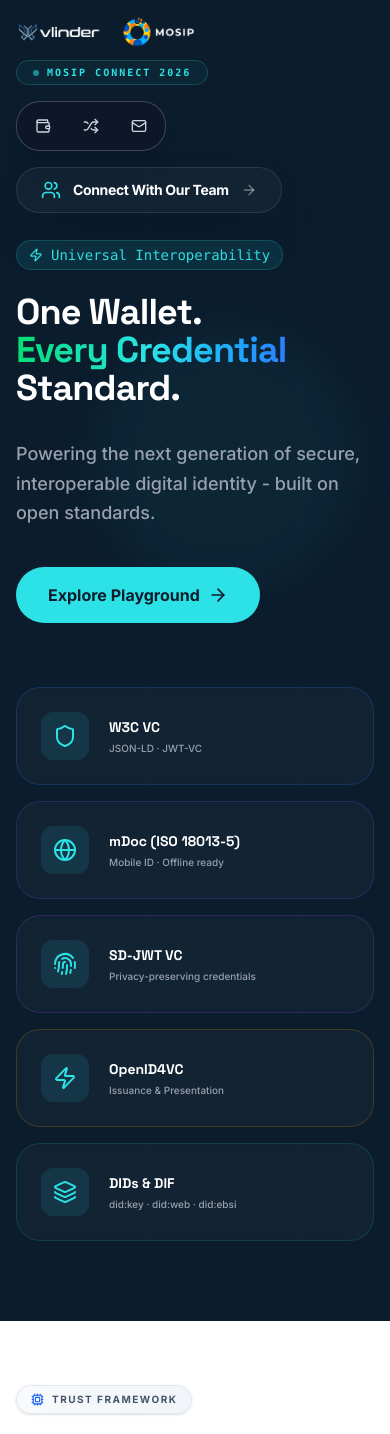
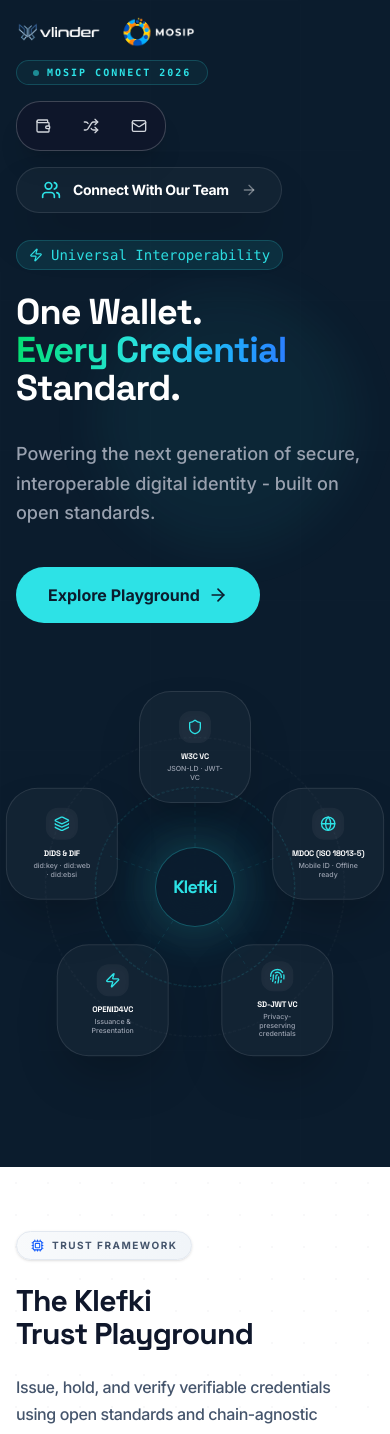
Before and after one commit to kishorekumarj79/Landing-Page, a React (Vite) app: page / in a window 390 px wide. Shown: the top 1434 px of the page. Built offline with nearby package versions, Linux system fonts and the light colour scheme.

Commit message:
fix: mobile view changed

```diff
--- a/src/components/Hero.jsx
+++ b/src/components/Hero.jsx
@@ -364,18 +364,18 @@
                         </div>
                     </motion.div>
 
-                    {/* Circular Orbit for Standards (Replacement for Grid) */}
-                    <div className="relative h-[550px] hidden lg:flex items-center justify-center transform-gpu">
+                    {/* Responsive Circular Orbit for Standards */}
+                    <div className={`relative ${isMobile ? 'h-[400px]' : 'h-[550px]'} flex items-center justify-center transform-gpu`}>
                         {/* Animated Rings */}
-                        <div className="absolute w-[300px] h-[300px] rounded-full border border-dashed border-accent/20 animate-[spin_40s_linear_infinite]" />
-                        <div className="absolute w-[450px] h-[450px] rounded-full border border-dashed border-white/5 animate-[spin_60s_linear_infinite_reverse]" />
+                        <div className={`absolute ${isMobile ? 'w-[200px] h-[200px]' : 'w-[300px] h-[300px]'} rounded-full border border-dashed border-accent/20 animate-[spin_40s_linear_infinite]`} />
+                        <div className={`absolute ${isMobile ? 'w-[300px] h-[300px]' : 'w-[450px] h-[450px]'} rounded-full border border-dashed border-white/5 animate-[spin_60s_linear_infinite_reverse]`} />
 
                         {/* Connection Lines (Static SVG) */}
                         <svg className="absolute inset-0 w-full h-full pointer-events-none">
                             {standards.map((_, index) => {
                                 const angle = (index * 72 * Math.PI) / 180 - (Math.PI / 2);
-                                const x2 = 50 + (Math.cos(angle) * 35);
-                                const y2 = 50 + (Math.sin(angle) * 35);
+                                const x2 = 50 + (Math.cos(angle) * (isMobile ? 25 : 35));
+                                const y2 = 50 + (Math.sin(angle) * (isMobile ? 25 : 35));
                                 return (
                                     <line
                                         key={index}
@@ -391,16 +391,16 @@
 
                         {/* Central Hub */}
                         <div className="relative z-20">
-                            <div className="absolute inset-0 bg-accent/20 rounded-full blur-2xl animate-pulse" />
-                            <div className="w-28 h-28 bg-primary/80 backdrop-blur-xl rounded-full border border-accent/30 flex flex-col items-center justify-center shadow-[0_0_50px_rgba(45,226,230,0.2)]">
-                                <div className="text-2xl font-bold font-display text-accent tracking-tighter">Klefki</div>
+                            <div className={`absolute inset-0 bg-accent/20 rounded-full blur-2xl animate-pulse`} />
+                            <div className={`${isMobile ? 'w-20 h-20' : 'w-28 h-28'} bg-primary/80 backdrop-blur-xl rounded-full border border-accent/30 flex flex-col items-center justify-center shadow-[0_0_50px_rgba(45,226,230,0.2)]`}>
+                                <div className={`${isMobile ? 'text-lg' : 'text-2xl'} font-bold font-display text-accent tracking-tighter`}>Klefki</div>
                             </div>
                         </div>
 
                         {/* Orbiting Standards Cards */}
                         {standards.map((item, index) => {
                             const angle = (index * 72 * Math.PI) / 180 - (Math.PI / 2);
-                            const radius = 220;
+                            const radius = isMobile ? 140 : 220;
                             const x = Math.cos(angle) * radius;
                             const y = Math.sin(angle) * radius;
 
@@ -412,38 +412,17 @@
                                     animate={{ x: x, y: y, opacity: 1 }}
                                     transition={{ duration: 0.8, delay: 0.5 + index * 0.1, ease: "easeOut" }}
                                 >
-                                    <div className={`p-5 rounded-[2.5rem] bg-white/[0.03] border ${item.border} backdrop-blur-xl shadow-2xl hover:bg-white/10 transition-all duration-500 transform-gpu group cursor-pointer text-center w-40 h-40 flex flex-col items-center justify-center border-white/10`}>
-                                        <div className={`w-12 h-12 rounded-2xl bg-white/5 flex items-center justify-center mb-3 group-hover:scale-110 transition-transform duration-500 shadow-inner overflow-hidden relative`}>
+                                    <div className={`p-4 md:p-5 rounded-[2rem] md:rounded-[2.5rem] bg-white/[0.03] border ${item.border} ${isMobile ? '' : 'backdrop-blur-xl'} shadow-2xl hover:bg-white/10 transition-all duration-500 transform-gpu group cursor-pointer text-center ${isMobile ? 'w-28 h-28' : 'w-40 h-40'} flex flex-col items-center justify-center border-white/10`}>
+                                        <div className={`${isMobile ? 'w-8 h-8' : 'w-12 h-12'} rounded-xl md:rounded-2xl bg-white/5 flex items-center justify-center mb-2 md:mb-3 group-hover:scale-110 transition-transform duration-500 shadow-inner overflow-hidden relative`}>
                                             <div className="absolute inset-0 bg-gradient-to-br from-white/10 to-transparent opacity-0 group-hover:opacity-100 transition-opacity" />
-                                            <item.icon className="w-6 h-6 text-accent relative z-10" />
+                                            <item.icon className={`${isMobile ? 'w-4 h-4' : 'w-6 h-6'} text-accent relative z-10`} />
                                         </div>
-                                        <h4 className="text-xs font-bold text-white mb-1.5 leading-tight tracking-tight uppercase">{item.name}</h4>
-                                        <p className="text-[10px] text-gray-400 font-medium leading-tight max-w-[80px]">{item.description}</p>
+                                        <h4 className={`${isMobile ? 'text-[8px]' : 'text-xs'} font-bold text-white mb-1 leading-tight tracking-tight uppercase`}>{item.name}</h4>
+                                        <p className={`${isMobile ? 'text-[7px]' : 'text-[10px]'} text-gray-400 font-medium leading-tight ${isMobile ? 'max-w-[60px]' : 'max-w-[80px]'}`}>{item.description}</p>
                                     </div>
                                 </motion.div>
                             );
                         })}
-                    </div>
-
-                    {/* Mobile Standards Grid */}
-                    <div className="lg:hidden grid grid-cols-1 sm:grid-cols-2 gap-4">
-                        {standards.map((item, i) => (
-                            <motion.div
-                                key={i}
-                                initial={isMobile ? { opacity: 1, y: 0 } : { opacity: 0, y: 20 }}
-                                animate={{ opacity: 1, y: 0 }}
-                                transition={{ delay: isMobile ? 0 : 0.5 + i * 0.1 }}
-                                className={`relative p-6 rounded-3xl bg-white/[0.03] border ${item.border} flex items-center gap-5 backdrop-blur-sm transform-gpu`}
-                            >
-                                <div className="w-12 h-12 rounded-xl bg-accent/10 flex items-center justify-center flex-shrink-0">
-                                    <item.icon className="w-6 h-6 text-accent" />
-                                </div>
-                                <div className="text-left">
-                                    <h4 className="text-sm font-bold text-white mb-1">{item.name}</h4>
-                                    <p className="text-[10px] text-gray-400 font-medium">{item.description}</p>
-                                </div>
-                            </motion.div>
-                        ))}
                     </div>
                 </div>
             </div>
```
